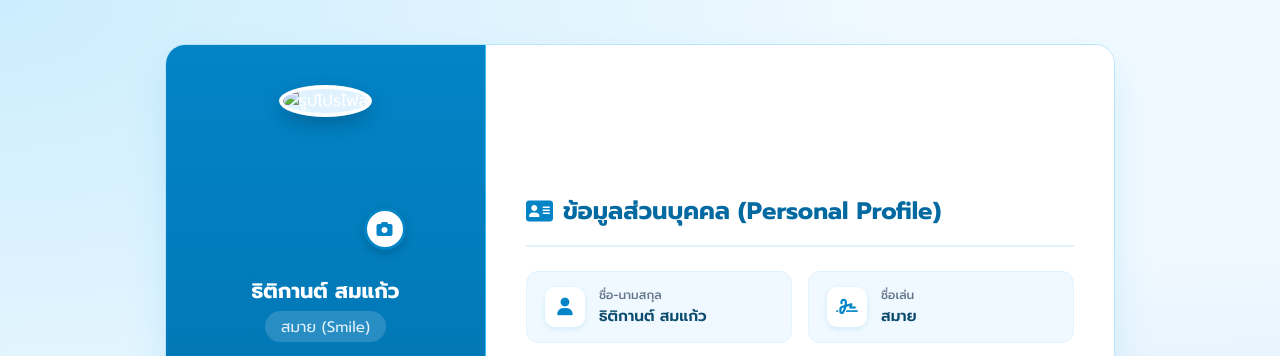
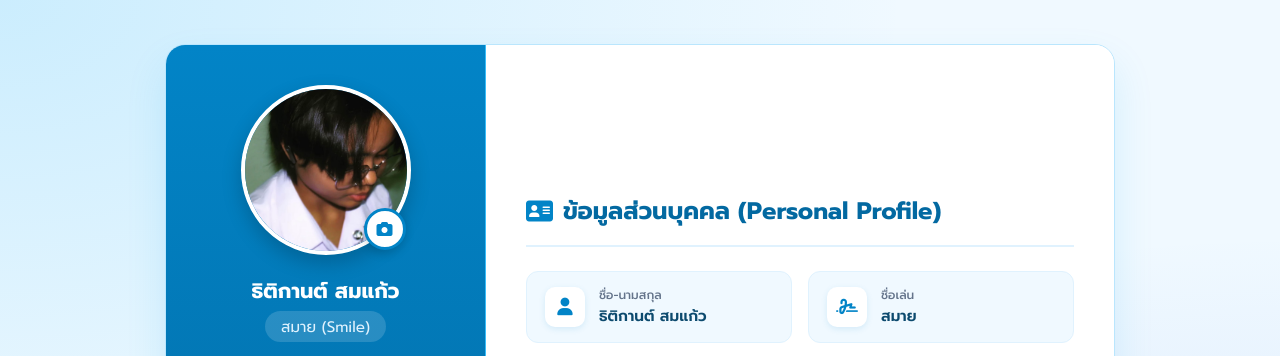
Before and after one commit to 68219010007-blip/website, a plain HTML site: page index.html in a window 1280 px wide. Shown: the top 356 px of the page. Drawn offline with Linux system fonts and the light colour scheme.

```diff
--- a/index.html
+++ b/index.html
@@ -255,7 +255,7 @@
         <div class="profile-section">
             <div class="avatar-wrapper">
                 <!-- รูปเริ่มต้น -->
-                <img id="profile-img" src="img/001.jpg" alt="รูปโปรไฟล์" class="avatar-img">
+                <img id="profile-img" src="001.jpg" alt="รูปโปรไฟล์" class="avatar-img">
 
                 <!-- ปุ่มคลิกเพื่อเปลี่ยนรูป -->
                 <label for="file-input" class="upload-btn" title="คลิกเพื่อเปลี่ยนรูปโปรไฟล์">
```
